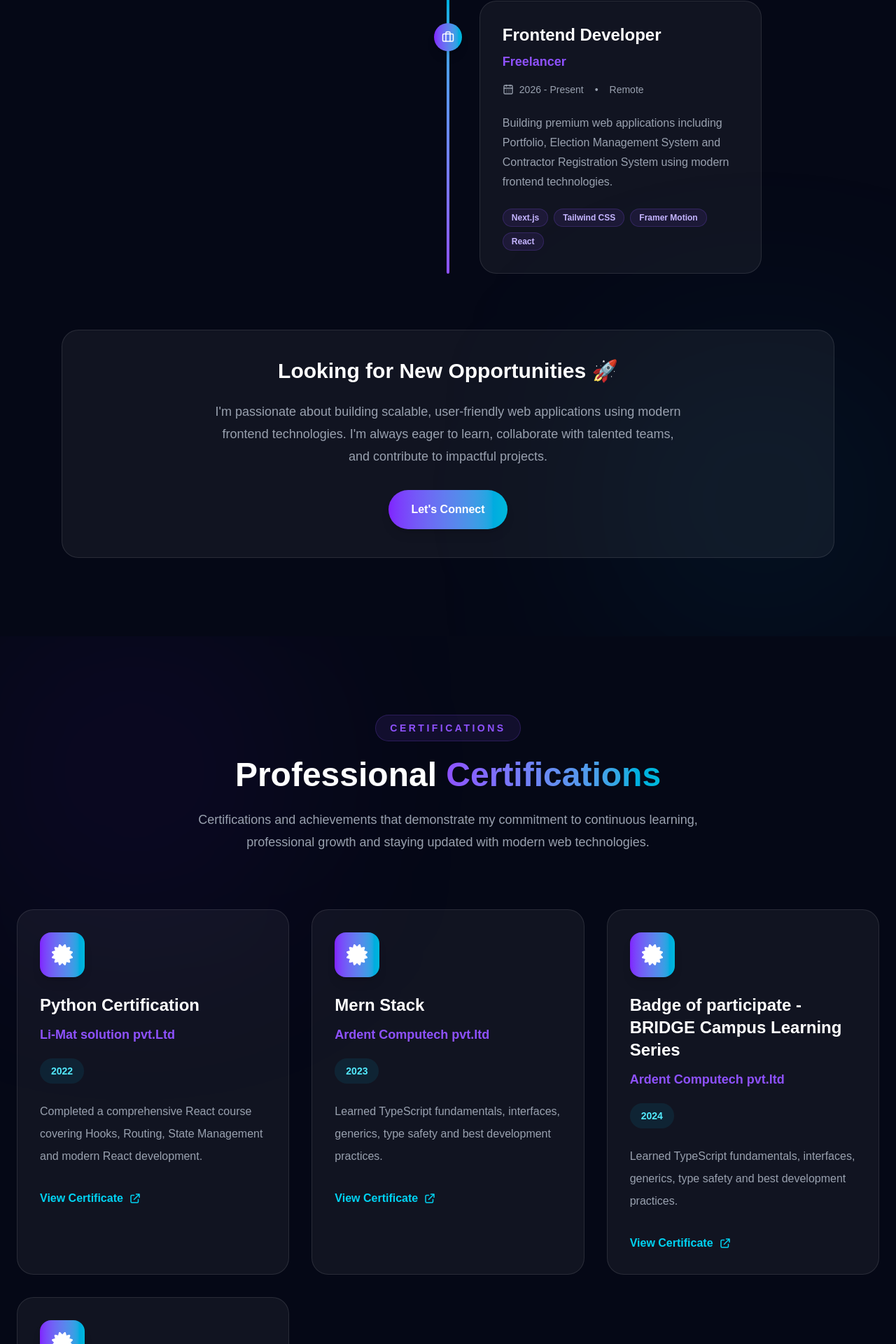
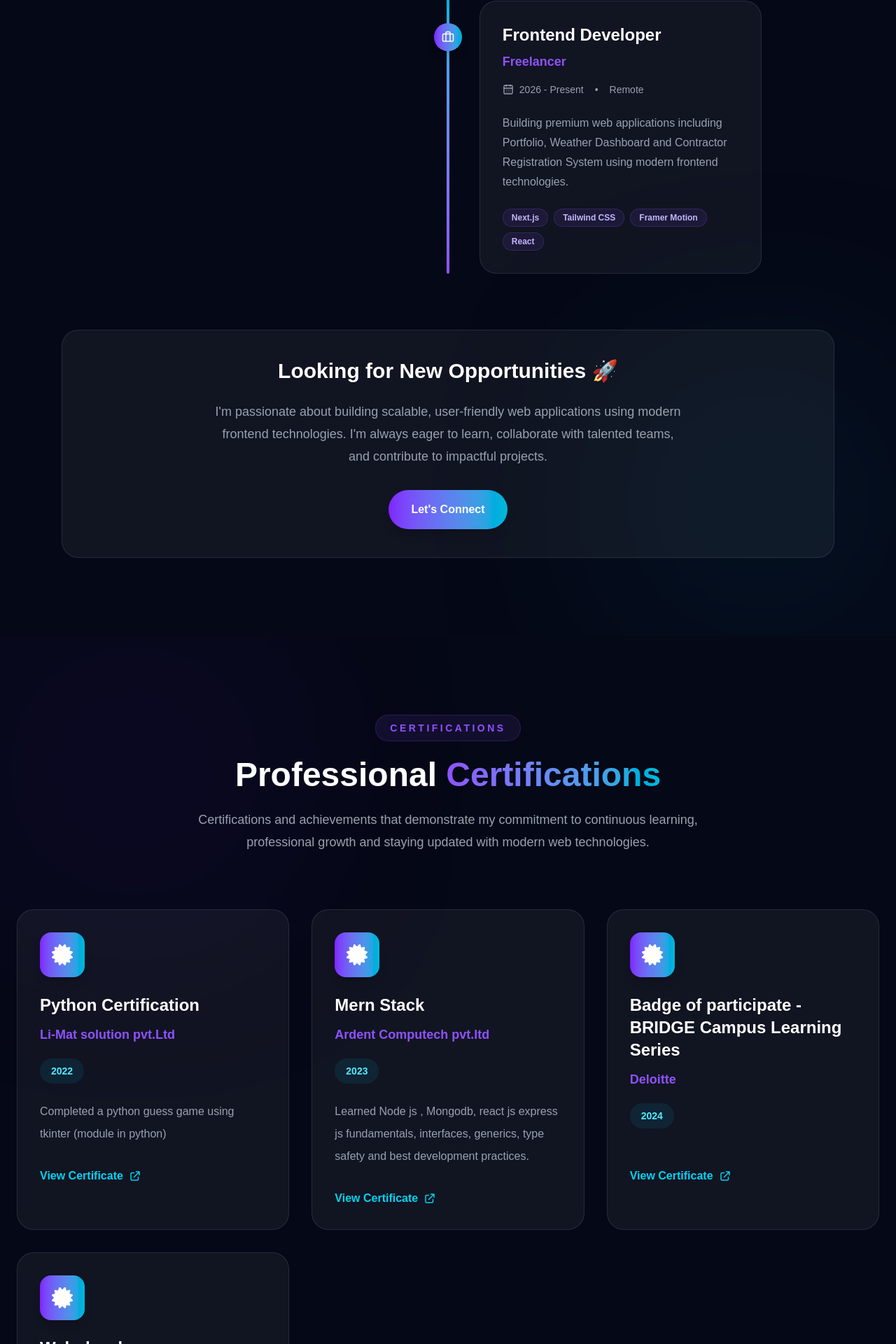
Before and after one commit to ankur-crypto/ankur-portfolio, a Next.js app: page / in a window 1280 px wide. Shown: the part 9639-11559 px from the top of the page at 70% size. Built offline with nearby package versions, Linux system fonts and the light colour scheme.

Commit message:
Updated portfolio with certificate section and Experience section

```diff
--- a/src/components/sections/Certification.tsx
+++ b/src/components/sections/Certification.tsx
@@ -12,7 +12,7 @@ const certifications = [
     issuer: "Li-Mat solution pvt.Ltd",
     date: "2022",
     description:
-      "Completed a comprehensive React course covering Hooks, Routing, State Management and modern React development.",
+      "Completed a python guess game using tkinter (module in python)",
     link: "https://drive.google.com/file/d/16jhnQRvHKDNjq2WK8-wskbUI4IiDuhSq/view?usp=drive_link",
   },
   {
@@ -20,15 +20,15 @@ const certifications = [
     issuer: "Ardent Computech pvt.ltd",
     date: "2023",
     description:
-      "Learned TypeScript fundamentals, interfaces, generics, type safety and best development practices.",
+      "Learned Node js , Mongodb, react js express js  fundamentals, interfaces, generics, type safety and best development practices.",
     link: "https://drive.google.com/file/d/1H7IUW3vfvif1YbrTA8DDoThsTFkIrHtX/view?usp=drive_link",
   },
    {
     title: "Badge of participate - BRIDGE Campus Learning Series",
-    issuer: "Ardent Computech pvt.ltd",
+    issuer: "Deloitte",
     date: "2024",
     description:
-      "Learned TypeScript fundamentals, interfaces, generics, type safety and best development practices.",
+      "",
     link: "https://drive.google.com/file/d/1f1dSNp089M7De1pd4LdnSfM6NeS26g2b/view?usp=drive_link",
   },
   {
@@ -37,7 +37,7 @@ const certifications = [
     date: "2024",
     description:
       "Built responsive websites using HTML, CSS and modern UI design principles.",
-    link: "#",
+    link: "https://drive.google.com/file/d/1MWQkLXAFa8QQ8A4H8bHcs9dV13q9yBmf/view?usp=drive_link",
   },
 ];
 
--- a/src/components/sections/Experience.tsx
+++ b/src/components/sections/Experience.tsx
@@ -27,7 +27,7 @@ const experiences = [
     duration: "2026 - Present",
     location: "Remote",
     description:
-      "Building premium web applications including Portfolio, Election Management System and Contractor Registration System using modern frontend technologies.",
+      "Building premium web applications including Portfolio, Weather Dashboard and Contractor Registration System using modern frontend technologies.",
     technologies: [
       "Next.js",
       "Tailwind CSS",
```
